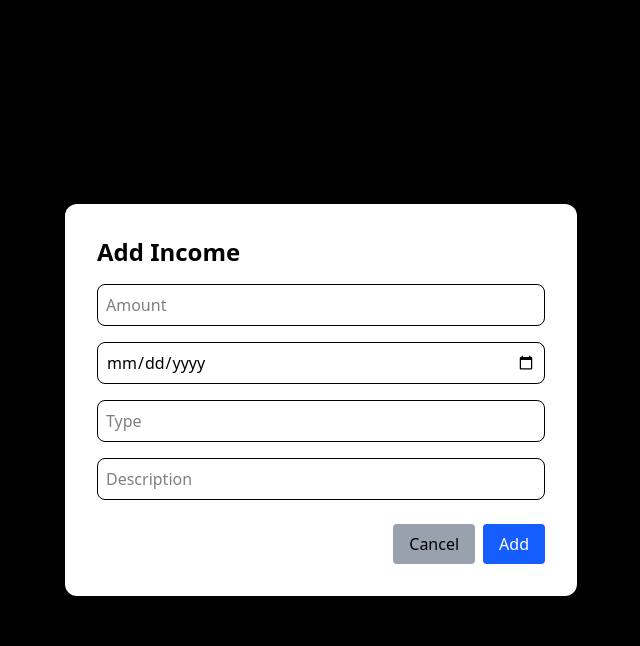
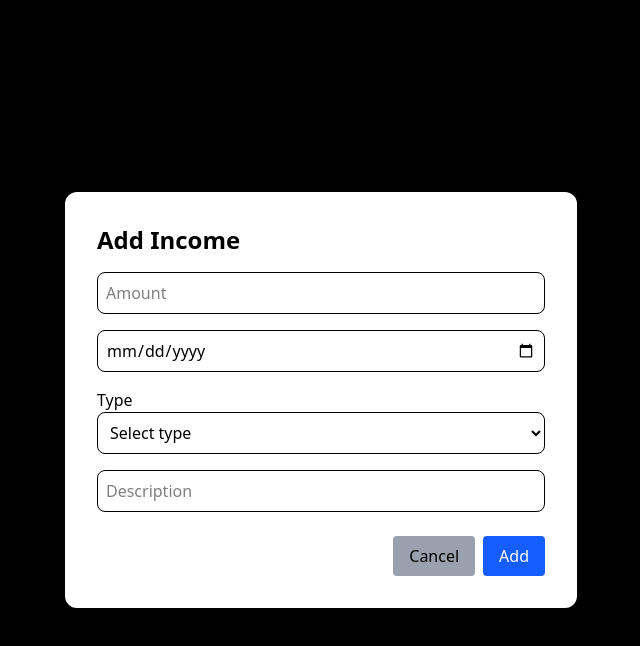
Before and after one commit to valisoa01/Projet-final-Web2, a React (Vite) app in the folder frontend/: page /incomes in a window 1280 px wide. Both pictures are taken after typing "5", "5" into the empty fields and a click on the button "Add Income". Shown: the top 646 px of the page, without its empty margins (319-959 px from the left). Built offline with nearby package versions, Linux system fonts and the light colour scheme.

Commit message:
types add

```diff
--- a/frontend/src/Components/Site/ContentIncomes.jsx
+++ b/frontend/src/Components/Site/ContentIncomes.jsx
@@ -3,6 +3,7 @@ import axios from 'axios';
 
 const ContentIncomes = () => {
   const [isFormOpen, setIsFormOpen] = useState(false);
+  const [isOtherType, setIsOtherType] = useState(false); // Pour le type "Other"
   const [formData, setFormData] = useState({
     amount: '',
     date: '',
@@ -78,6 +79,7 @@ const ContentIncomes = () => {
     });
     setEditingIncomeId(income.id);
     setIsFormOpen(true);
+    setIsOtherType(false);
   };
 
   const handleDelete = async (id) => {
@@ -130,6 +132,7 @@ const ContentIncomes = () => {
         );
       }
       setFormData({ amount: '', date: '', type: '', description: '' });
+      setIsOtherType(false);
       setIsFormOpen(false);
       fetchIncomes();
     } catch (error) {
@@ -256,7 +259,7 @@ const ContentIncomes = () => {
       {/* Add/Edit Form */}
       <button
         className="mt-6 bg-blue-600 text-white px-6 py-3 rounded-xl"
-        onClick={() => { setIsFormOpen(!isFormOpen); setEditingIncomeId(null); }}
+        onClick={() => { setIsFormOpen(!isFormOpen); setEditingIncomeId(null); setIsOtherType(false); }}
       >
         {editingIncomeId ? 'Edit Income' : 'Add Income'}
       </button>
@@ -268,8 +271,55 @@ const ContentIncomes = () => {
             <form onSubmit={handleSubmit} className="flex flex-col gap-4">
               <input type="number" name="amount" placeholder="Amount" value={formData.amount} onChange={handleChange} className="border rounded-lg p-2" required />
               <input type="date" name="date" value={formData.date} onChange={handleChange} className="border rounded-lg p-2" required />
-              <input type="text" name="type" placeholder="Type" value={formData.type} onChange={handleChange} className="border rounded-lg p-2" />
+
+              {/* Type avec option Other */}
+              <div>
+                <label>Type</label>
+                {!isOtherType ? (
+                  <select
+                    name="type"
+                    value={formData.type}
+                    onChange={(e) => {
+                      if (e.target.value === 'Other') {
+                        setIsOtherType(true);
+                        setFormData({ ...formData, type: '' });
+                      } else {
+                        setFormData({ ...formData, type: e.target.value });
+                      }
+                    }}
+                    className="w-full border rounded-lg p-2"
+                    required
+                  >
+                    <option value="">Select type</option>
+                    {uniqueTypes.map((type) => (
+                      <option key={type} value={type}>{type}</option>
+                    ))}
+                    <option value="Other">Other</option>
+                  </select>
+                ) : (
+                  <input
+                    type="text"
+                    name="type"
+                    value={formData.type}
+                    onChange={(e) => setFormData({ ...formData, type: e.target.value })}
+                    placeholder="Enter new type"
+                    className="w-full border rounded-lg p-2"
+                    required
+                  />
+                )}
+                {isOtherType && (
+                  <button
+                    type="button"
+                    className="text-sm text-blue-500 mt-1"
+                    onClick={() => setIsOtherType(false)}
+                  >
+                    Choose from existing types
+                  </button>
+                )}
+              </div>
+
               <input type="text" name="description" placeholder="Description" value={formData.description} onChange={handleChange} className="border rounded-lg p-2" />
+
               <div className="flex justify-end gap-2 mt-2">
                 <button type="button" className="px-4 py-2 bg-gray-400 rounded" onClick={() => setIsFormOpen(false)}>Cancel</button>
                 <button type="submit" className="px-4 py-2 bg-blue-600 text-white rounded">{editingIncomeId ? 'Save' : 'Add'}</button>
```
